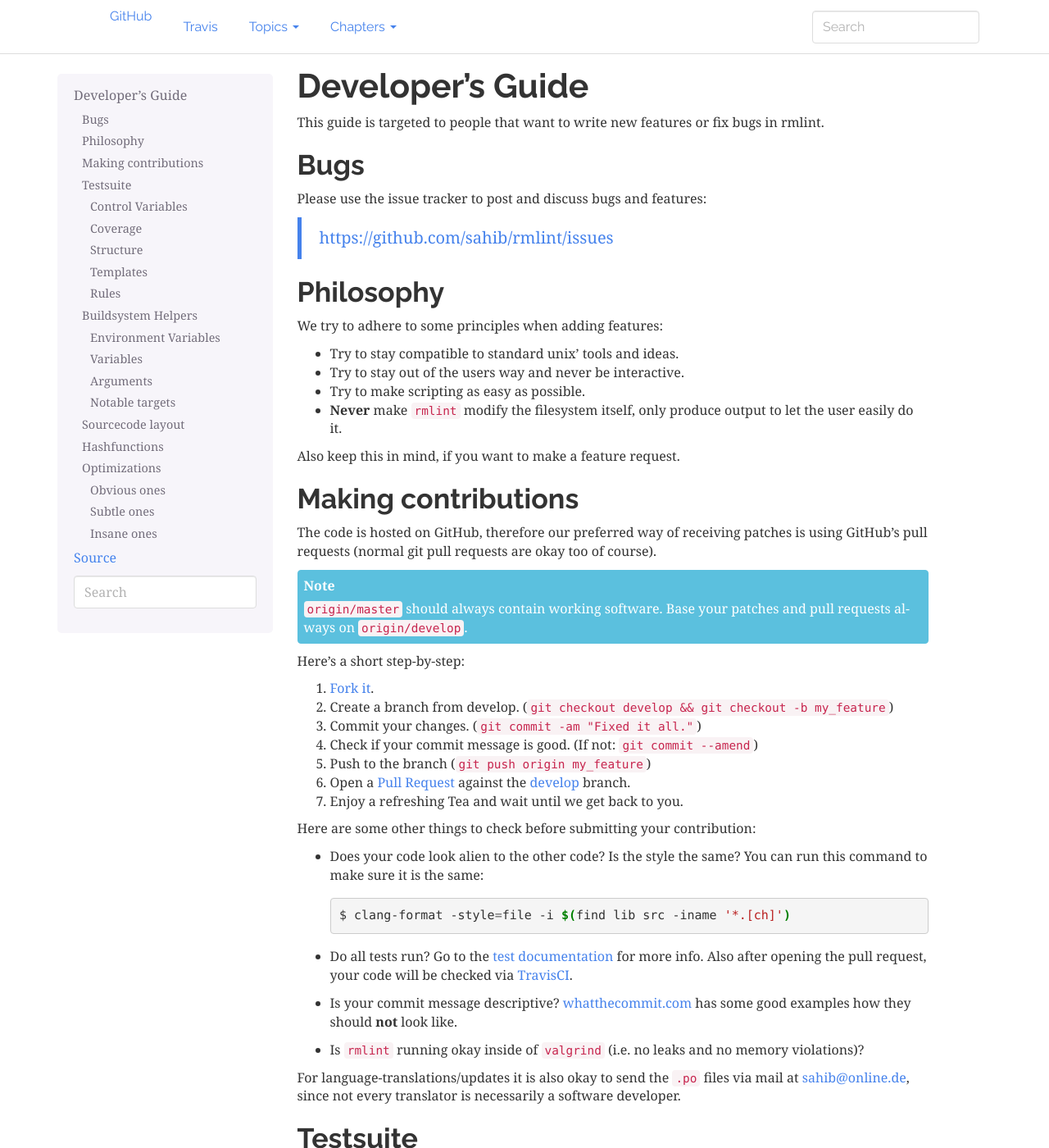
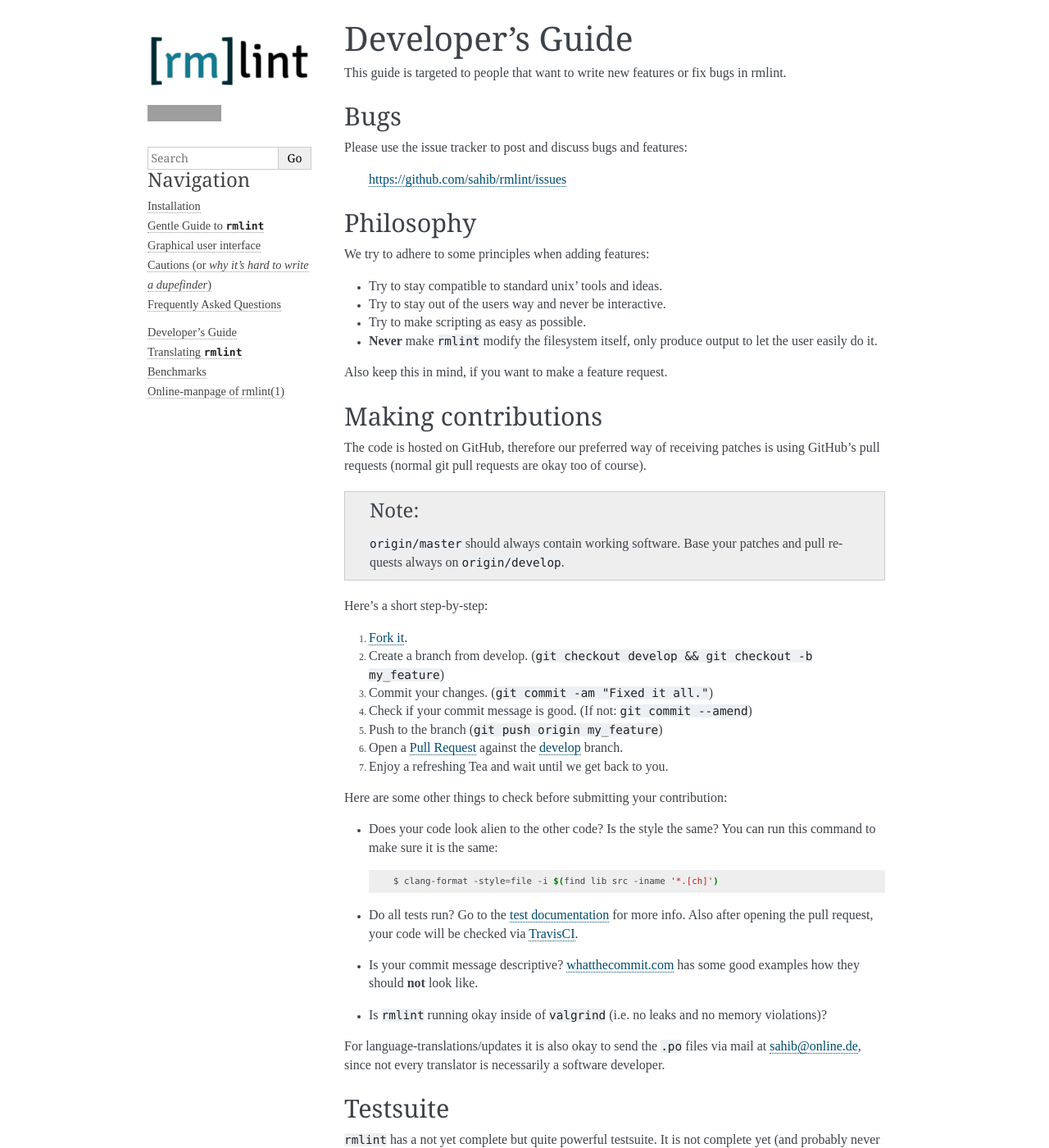
Before and after one commit to sahib/rmlint, a Sphinx documentation site: the page built from docs/developers.rst, in a window 1280 px wide and 1400 px high. Shown: the whole window at 82% size. Built offline with Sphinx 7.4.7, drawn with Linux system fonts in a browser that asks for light colours; some of the changed text lies outside the part shown; grey boxes are pictures that could not be loaded.

Commit message:
docs: remove bootstrap3 dependancy

```diff
--- a/docs/_static/custom.css
+++ b/docs/_static/custom.css
@@ -45,11 +45,3 @@
     font-weight: 400;
     line-height: 23px;
 }
-pre {
-    font-family: Vollkorn;
-    font-size: 13px;
-    font-style: normal;
-    font-variant: normal;
-    font-weight: 400;
-    line-height: 23px;
-}
--- a/docs/conf.py
+++ b/docs/conf.py
@@ -17,22 +17,13 @@
 # documentation root, use os.path.abspath to make it absolute, like shown here.
 sys.path.insert(0, os.path.abspath('./'))
 
-try:
-    import sphinx_bootstrap_theme
-
-    # Activate the theme.
-    templates_path = ['_templates']
-    html_theme = 'bootstrap'
-    html_theme_path = sphinx_bootstrap_theme.get_html_theme_path()
-except ImportError:
-    print('Cannot import `sphinx_bootstrap_theme`; falling back to `nature`.')
-    print('^ This is no error, will cause only slightly different html output.')
-    html_theme = 'nature'
+#html_theme = 'pydata_sphinx_theme'
+html_theme = 'alabaster'
 
 # -- General configuration -----------------------------------------------------
 
 # If your documentation needs a minimal Sphinx version, state it here.
-#needs_sphinx = '1.0'
+needs_sphinx = '1.3'
 
 # Add any Sphinx extension module names here, as strings. They can be extensions
 # coming with Sphinx (named 'sphinx.ext.*') or your custom ones.
@@ -115,74 +106,13 @@
 
 # Theme options are theme-specific and customize the look and feel of a
 # theme further.
-if html_theme == 'bootstrap':
-    html_theme_options = {
-        # Navigation bar title. (Default: ``project`` value)
-        'navbar_title': " ",
-
-        # Tab name for entire site. (Default: "Site")
-        'navbar_site_name': "Topics",
-
-        # A list of tuples containing pages or urls to link to.
-        # Valid tuples should be in the following forms:
-        #    (name, page)                 # a link to a page
-        #    (name, "/aa/bb", 1)          # a link to an arbitrary relative url
-        #    (name, "http://example.com", True) # arbitrary absolute url
-        # Note the "1" or "True" value above as the third argument to indicate
-        # an arbitrary url.
-        'navbar_links': [
-            ("GitHub", "https://github.com/sahib/rmlint", True),
-            ("Travis", "https://travis-ci.org/sahib/rmlint", True)
-        ],
-
-        # Render the next and previous page links in navbar. (Default: true)
-        'navbar_sidebarrel': False,
-
-        # Render the current pages TOC in the navbar. (Default: true)
-        'navbar_pagenav': True,
-
-        # Tab name for the current pages TOC. (Default: "Page")
-        'navbar_pagenav_name': "Chapters",
-
-        # Global TOC depth for "site" navbar tab. (Default: 1)
-        # Switching to -1 shows all levels.
-        'globaltoc_depth': 2,
-
-        # Include hidden TOCs in Site navbar?
-        #
-        # Note: If this is "false", you cannot have mixed ``:hidden:`` and
-        # non-hidden ``toctree`` directives in the same page, or else the build
-        # will break.
-        #
-        # Values: "true" (default) or "false"
-        'globaltoc_includehidden': "true",
-
-        # HTML navbar class (Default: "navbar") to attach to <div> element.
-        # For black navbar, do "navbar navbar-inverse"
-        'navbar_class': "navbar",
-
-        # Fix navigation bar to top of page?
-        # Values: "true" (default) or "false"
-        'navbar_fixed_top': "true",
-
-        # Location of link to source.
-        # Options are "nav" (default), "footer" or anything else to exclude.
-        'source_link_position': "footer",
-
-        # Bootswatch (http://bootswatch.com/) theme.
-        #
-        # Options are nothing with "" (default) or the name of a valid theme
-        # such as "amelia" or "cosmo".
-        # 'bootswatch_theme': "simplex",
-        # 'bootswatch_theme': "journal",
-        # 'bootswatch_theme': "readable",
-        #'bootswatch_theme': "sandstone",
-        'bootswatch_theme': "readable",
-
-        # Choose Bootstrap version.
-        # Values: "3" (default) or "2" (in quotes)
-        'bootstrap_version': "3",
-    }
+html_theme_options = {
+    'logo': 'logo.png',
+    'github_user': 'sahib',
+    'github_repo': 'rmlint',
+    'github_button': True,
+    'fixed_sidebar': True,
+}
 
 # Add any paths that contain custom themes here, relative to this directory.
 
@@ -199,9 +129,6 @@
 
 # A shorter title for the navigation bar.  Default is the same as html_title.
 #html_short_title = None
-
-# The name of an image file (relative to this directory) to place at the top
-# of the sidebar.
 github_fork = 'sahib'
 
 # The name of an image file (within the static path) to use as favicon of the
@@ -223,13 +150,13 @@
 # html_use_smartypants = False
 # smart_quotes = True
 
-# Custom sidebar templates, maps document names to template names.
-html_default_sidebars = ['localtoc.html', 'sourcelink.html', 'searchbox.html']
 html_sidebars = {
-    'tutorial': html_default_sidebars,
-    'developers': html_default_sidebars,
-    'install': html_default_sidebars,
-    'translators': html_default_sidebars
+    '**': [
+        'about.html',
+        'searchfield.html',
+        'navigation.html',
+        'relations.html',
+    ]
 }
 
 # Additional templates that should be rendered to pages, maps page names to
--- a/docs/index.rst
+++ b/docs/index.rst
@@ -83,9 +83,6 @@
    cautions
    faq
 
-If you have usage questions or find weird behaviour, you can also try to reach
-us via *IRC* in ``#rmlint`` on ``irc.freenode.net``.
-
 Since version ``2.4.0`` we also feature an optional graphical user interface:
 
 .. raw:: html
--- a/docs/tutorial.rst
+++ b/docs/tutorial.rst
@@ -347,7 +347,6 @@
 
       $ rmlint -o sh -c sh:cmd='echo "Trashing $1" && trash-put "$1"'
 
-
 :py:
 
     Outputs a python script and a JSON file.  The json file is the same as that produced
@@ -369,7 +368,6 @@
 
        Deleting twins of /home/user/sub2/b
        Handling (duplicate_file): /home/user/sub1/b
-
 
 :csv:
 
```
